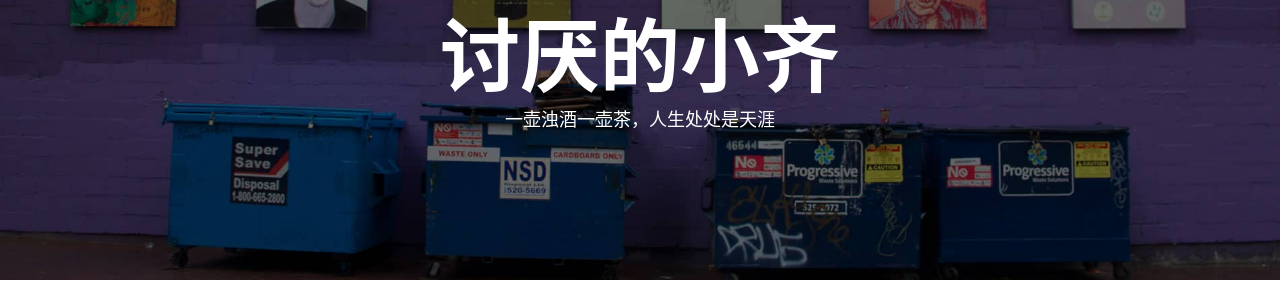
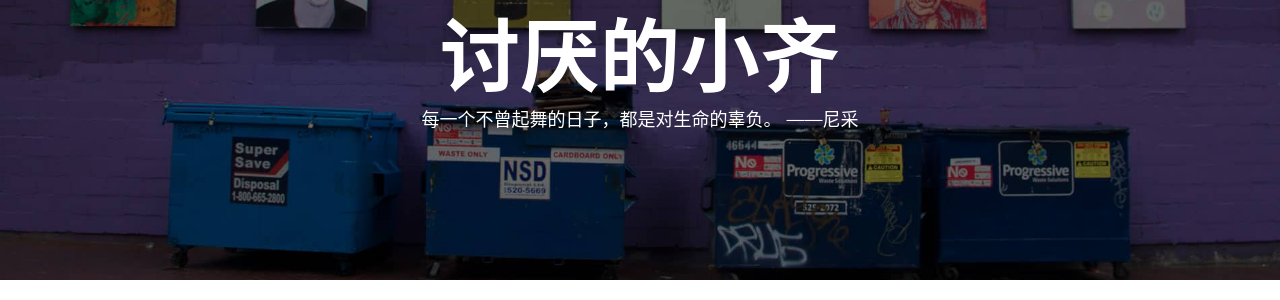
Before and after one commit to leo-qi/leo-qi, a Jekyll site: the page built from index.html, in a window 1280 px wide. Shown: the part 138-438 px from the top of the page. Built offline with Jekyll 4.4.1, drawn with Linux system fonts in a browser that asks for light colours; nearby versions of some CDN libraries; the list of posts is cut into pages by our own code; comment, search, counter and statistics services are not loaded.

Commit message:
更改签名

```diff
--- a/about.html
+++ b/about.html
@@ -1,7 +1,7 @@
 ---
 layout: page
 title: "About"
-description: "一壶浊酒一壶茶，人生处处是天涯"
+description: "每一个不曾起舞的日子，都是对生命的辜负。 ——尼采"
 header-img: "img/home-bg-o.jpg"
 ---
 
--- a/index.html
+++ b/index.html
@@ -1,6 +1,6 @@
 ---
 layout: page
-description: "一壶浊酒一壶茶，人生处处是天涯"
+description: "每一个不曾起舞的日子，都是对生命的辜负。 ——尼采"
 ---
 
 {% for post in paginator.posts %}
```
